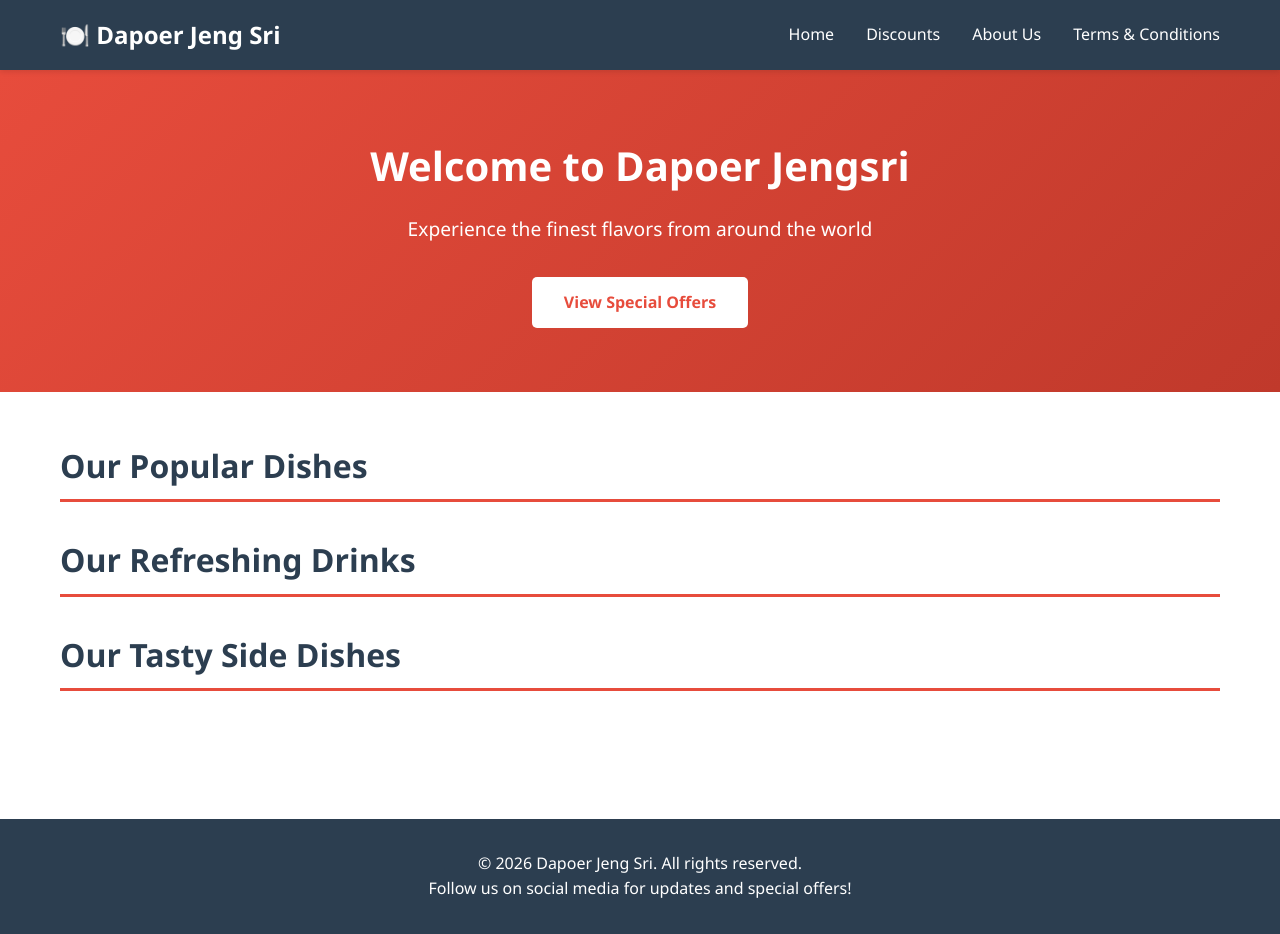
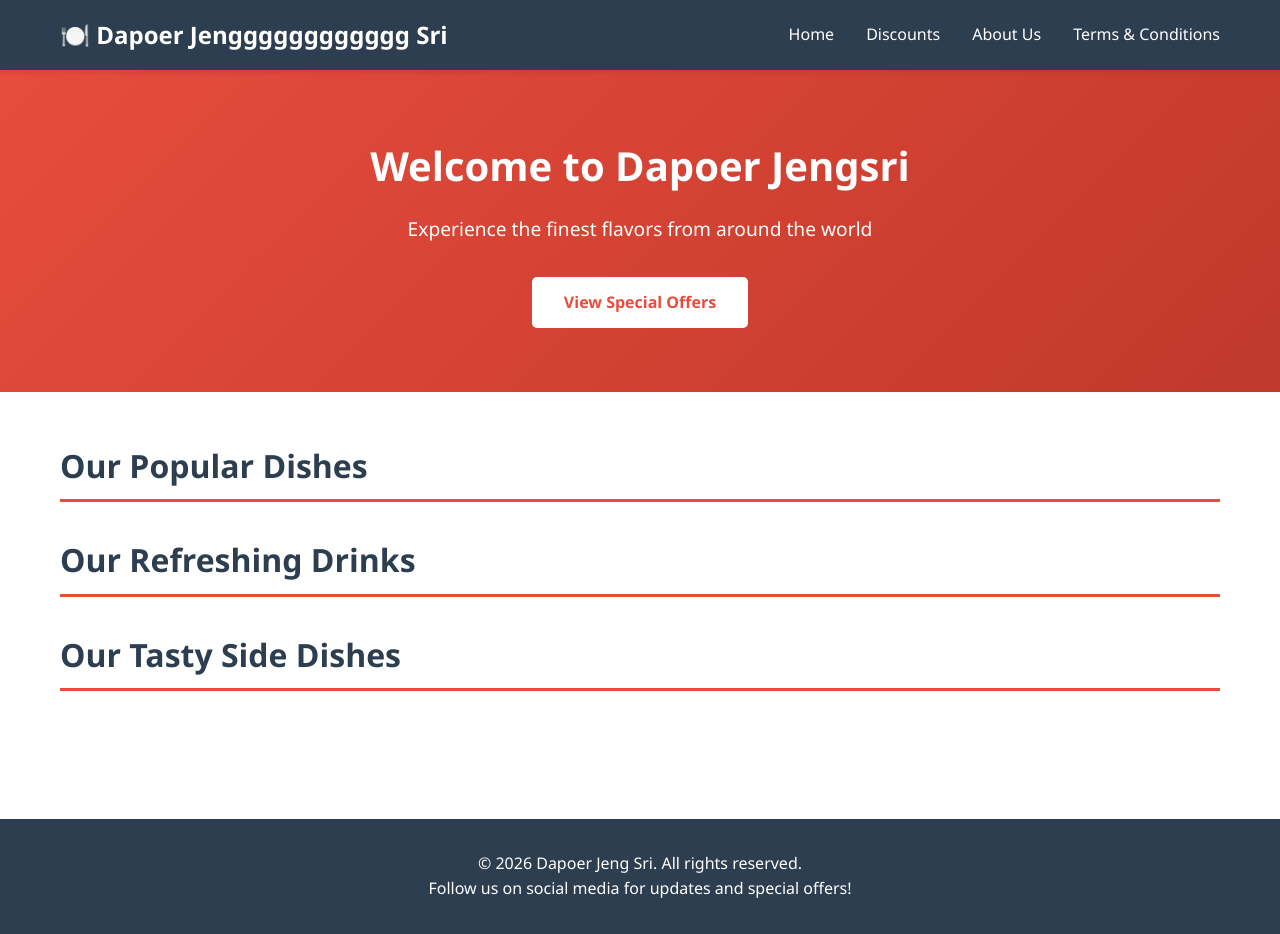
Before and after one commit to ArtolitoChandra/devOps, a plain HTML site: page dapoerjengsriweb/index.html in a window 1280 px wide. Drawn offline with Linux system fonts and the light colour scheme; no server answers.

Commit message:
Text CI CD

```diff
--- a/dapoerjengsriweb/index.html
+++ b/dapoerjengsriweb/index.html
@@ -9,7 +9,7 @@
 <body>
     <nav>
         <div class="container">
-            <h1>🍽️ Dapoer Jeng Sri</h1>
+            <h1>🍽️ Dapoer Jengggggggggggg Sri</h1>
             <ul>
                 <li><a href="#" onclick="showPage('home')">Home</a></li>
                 <li><a href="#" onclick="showPage('discounts')">Discounts</a></li>
```
